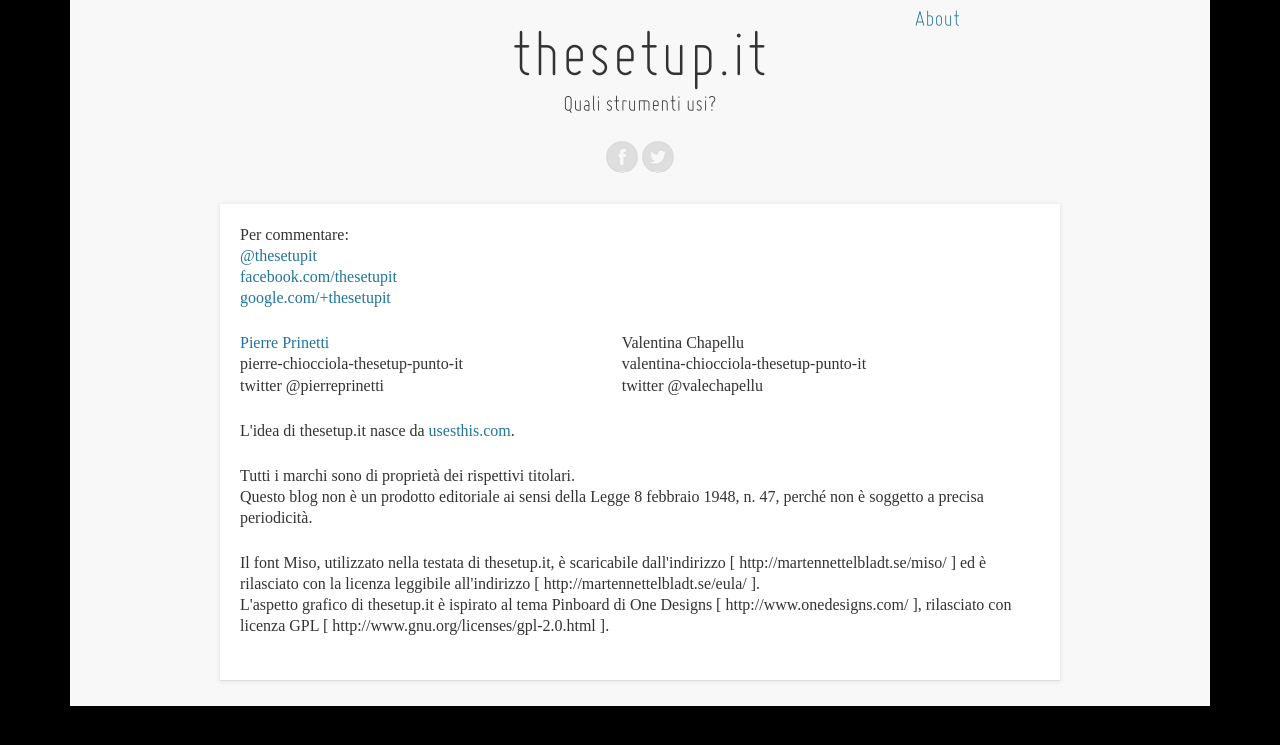
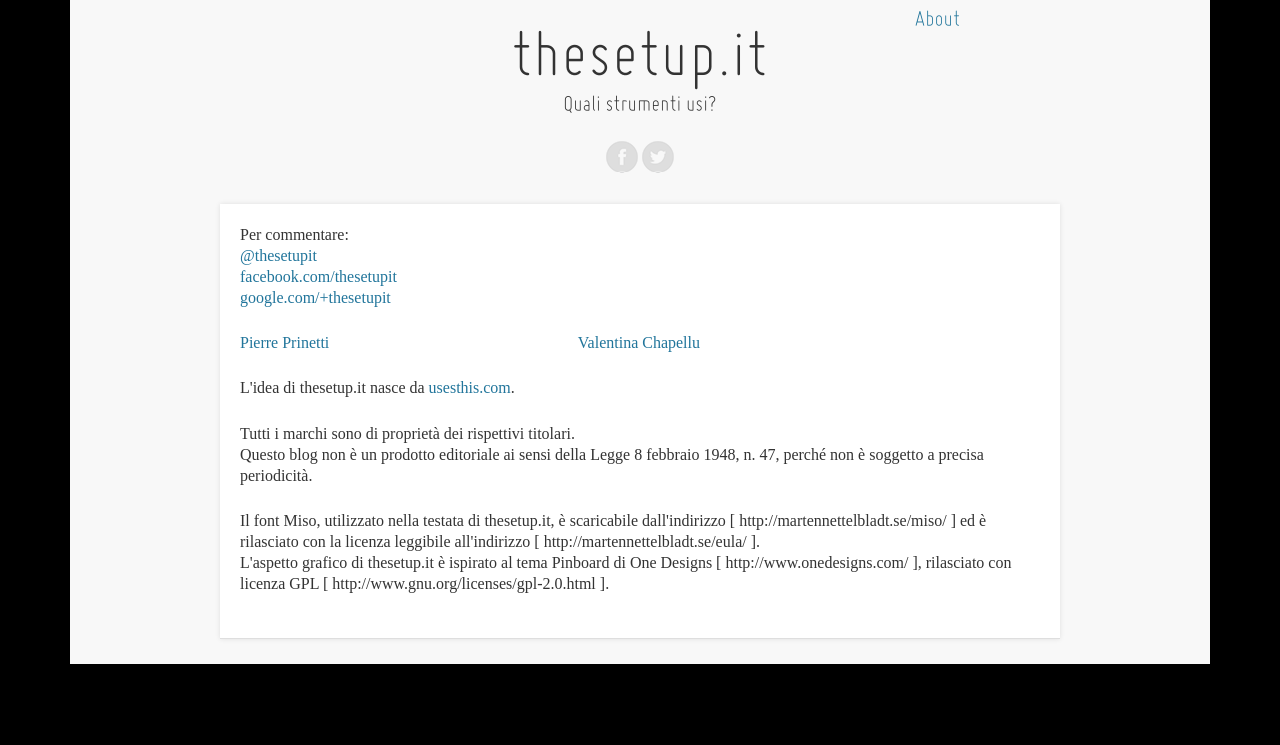
Before and after one commit to thesetupit/thesetupit.github.io, a Jekyll site: the page built from about/index.html, in a window 1280 px wide. Shown: the top 745 px of the page. Built offline with Jekyll 4.4.1, drawn with Linux system fonts in a browser that asks for light colours; some web fonts are replaced.

Commit message:
Remove em addresses from the contact section

```diff
--- a/about/index.html
+++ b/about/index.html
@@ -13,13 +13,8 @@
 <table id="tab-about">
 <tbody>
 <tr>
-<td>
-<p><a href="http://pierreprinetti.net">Pierre Prinetti</a><br />
-pierre-chiocciola-thesetup-punto-it<br />
-twitter @pierreprinetti</p></td>
-<td><p>Valentina Chapellu<br />
-valentina-chiocciola-thesetup-punto-it<br />
-twitter @valechapellu</p></td>
+<td><p><a href="https://twitter.com/pierreprinetti">Pierre Prinetti</a></p></td>
+<td><p><a href="https://twitter.com/ValeChapellu">Valentina Chapellu</a></p></td>
 </tr></tbody></table>
 <p>
 L'idea di thesetup.it nasce da <a href="http://usesthis.com" target="_blank">usesthis.com</a>.
```
